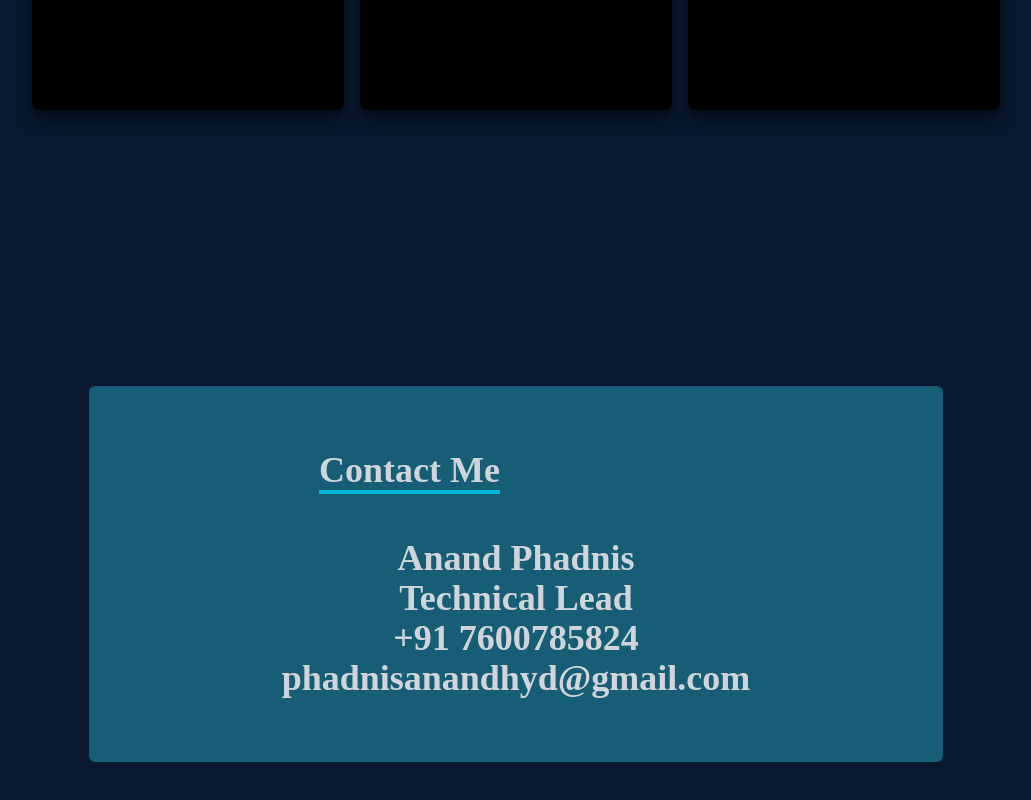
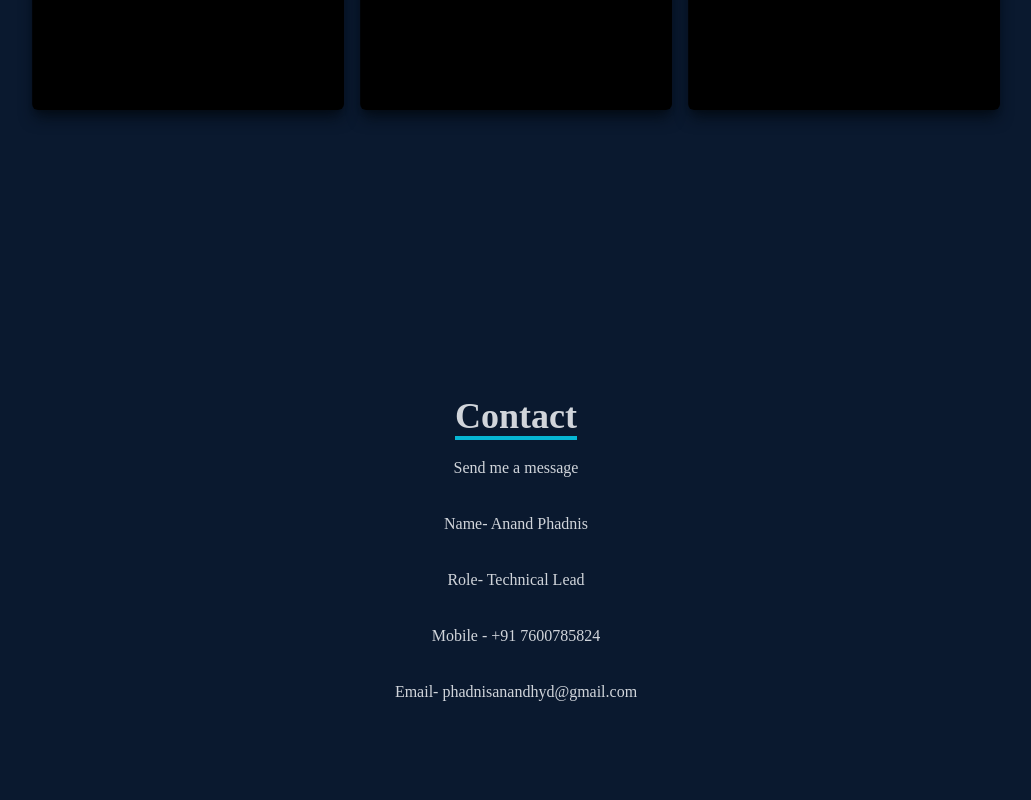
Before and after one commit to phadnisanand/portfolio, a React (Create React App) app: page / in a window 1280 px wide. Shown: the part 3026-3826 px from the top of the page, without its empty margins (124-1155 px from the left). Built offline with nearby package versions, Linux system fonts and the light colour scheme.

Commit message:
portfolio commir

```diff
--- a/src/components/Contact.jsx
+++ b/src/components/Contact.jsx
@@ -2,37 +2,18 @@ import React from 'react'
 
 const Contact = () => {
   return (
-    <div
-    name="contact"
-    id="contact"
-    className="w-full h-screen bg-[#0a192f] text-gray-300"
-  >
-    <div className="flex flex-col justify-center items-center w-full h-full">
-      <div className=" py-16 rounded-md bg-cyan-800 flex flex-col justify-center items-center w-4/6">
-        <div className="max-w-[1000px] w-full grid grid-cols-2 gap-8 mb-4">
-          <div className="sm:text-right pb-8 pl-4">
-            <p className="text-4xl font-bold inline border-b-4 border-cyan-500">
-              Contact Me
-            </p>
-          </div>
-          <div></div>
+        <div name='contact' className='w-full h-screen bg-[#0a192f] flex justify-center items-center p-4'>
+			<div className='flex flex-col max-w-[600px] w-full'>
+				<div className='pb-8 flex flex-col justify-center w-full h-full items-center'>
+					<p className='text-4xl font-bold inline border-b-4 border-cyan-500 text-gray-300'>Contact</p>
+					<p className='text-gray-300 py-4'>Send me a message</p>
+                    <p className='text-gray-300 py-4'>Name- Anand Phadnis  </p>
+					<p className='text-gray-300 py-4'>Role- Technical Lead </p>
+					<p className='text-gray-300 py-4'>Mobile - +91 7600785824</p>
+					<p className='text-gray-300 py-4'>Email- phadnisanandhyd@gmail.com</p>
+				</div>
         </div>
-        <div className="max-w-[1000px] w-full grid">
-          <div className="sm:text-center text-4xl font-bold">
-            <p> Anand Phadnis  </p>
-            <p>Technical Lead </p>
-            <p> +91 7600785824</p>
-            <p>phadnisanandhyd@gmail.com</p>
-          </div>
-          <div>
-
-          </div>
-        </div>
-      </div>
     </div>
-  </div>
-
-
   )
 }
 export default Contact
```
Also changed, not shown: 1 other file (tests, documents, lock files or other folders).
